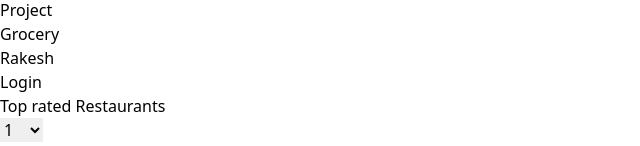
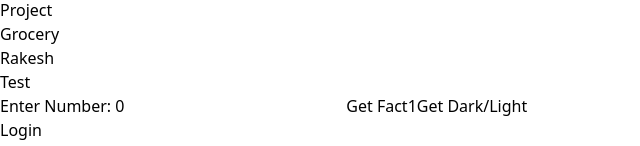
Before and after one commit to appu-kumar/LearnReact, a React (Vite) app: page / in a window 1280 px wide. Shown: the part 422-568 px from the top of the page, without its empty margins (0-640 px from the left). Built offline with nearby package versions, Linux system fonts and the light colour scheme.

Commit message:
add Test file

```diff
--- a/src/components/Footer.jsx
+++ b/src/components/Footer.jsx
@@ -1,8 +1,9 @@
-
+import Test from "./Test";
 const Footer = () =>{
     return (
         <>
           <h1>Footer</h1>
+          <Test />
         </>
     )
 }
--- a/src/components/Header.jsx
+++ b/src/components/Header.jsx
@@ -3,6 +3,7 @@ import {useContext, useState} from 'react'
 import { Link } from 'react-router'
 import useOnlineStatus from '../utils/useOnlineStatus';
 import { UserContext } from '../utils/UserContext';
+import Test from './Test';
 const Header = () =>{
 
    const [btnLogin, setBtnLogin] = useState('Login')
@@ -24,6 +25,7 @@ const Header = () =>{
                    </ul>
                </div>
           </div>
+          <Test />
           <button onClick={()=>btnLogin === 'Login'?setBtnLogin('Logout'):setBtnLogin('Login')}>{btnLogin}</button>
         </>
     )
--- /dev/null
+++ b/src/components/Test.jsx
@@ -0,0 +1,51 @@
+import { useState, useMemo} from "react";
+const Test = () => {
+  const [num, setNum] = useState(0);
+  const [fact, setFact] = useState(1);
+  const [toggle,setToggle] = useState(false);
+
+  function handleChange(e) {
+    setNum(e.target.value);
+  }
+
+  const chachedValue = useMemo(
+    () => {
+        console.log('coming from cached')
+       function calcFact(num) {
+        if (num <= 1) {
+          return 1;
+        }
+
+        return num * calcFact(num - 1);
+      }
+
+      return calcFact(num);
+    },
+    [num]
+  );
+
+  function handleClick() {
+    setFact(chachedValue);
+  }
+
+  return (
+    <div className={toggle?"bg-black text-white":"bg-white-500"}>
+      {/* UI part */}
+      <p>Test</p>
+      <label>Enter Number: </label>
+      <input
+        type="number"
+        className="border border-black"
+        value={num}
+        onChange={handleChange}
+      />
+      <button className="p-4 m-4" onClick={handleClick}>
+        Get Fact
+      </button>
+      <span className="border border-black mx-4">{fact}</span>
+      <button onClick={()=>setToggle(!toggle)}>Get Dark/Light</button>
+    </div>
+  );
+};
+
+export default Test;
```
